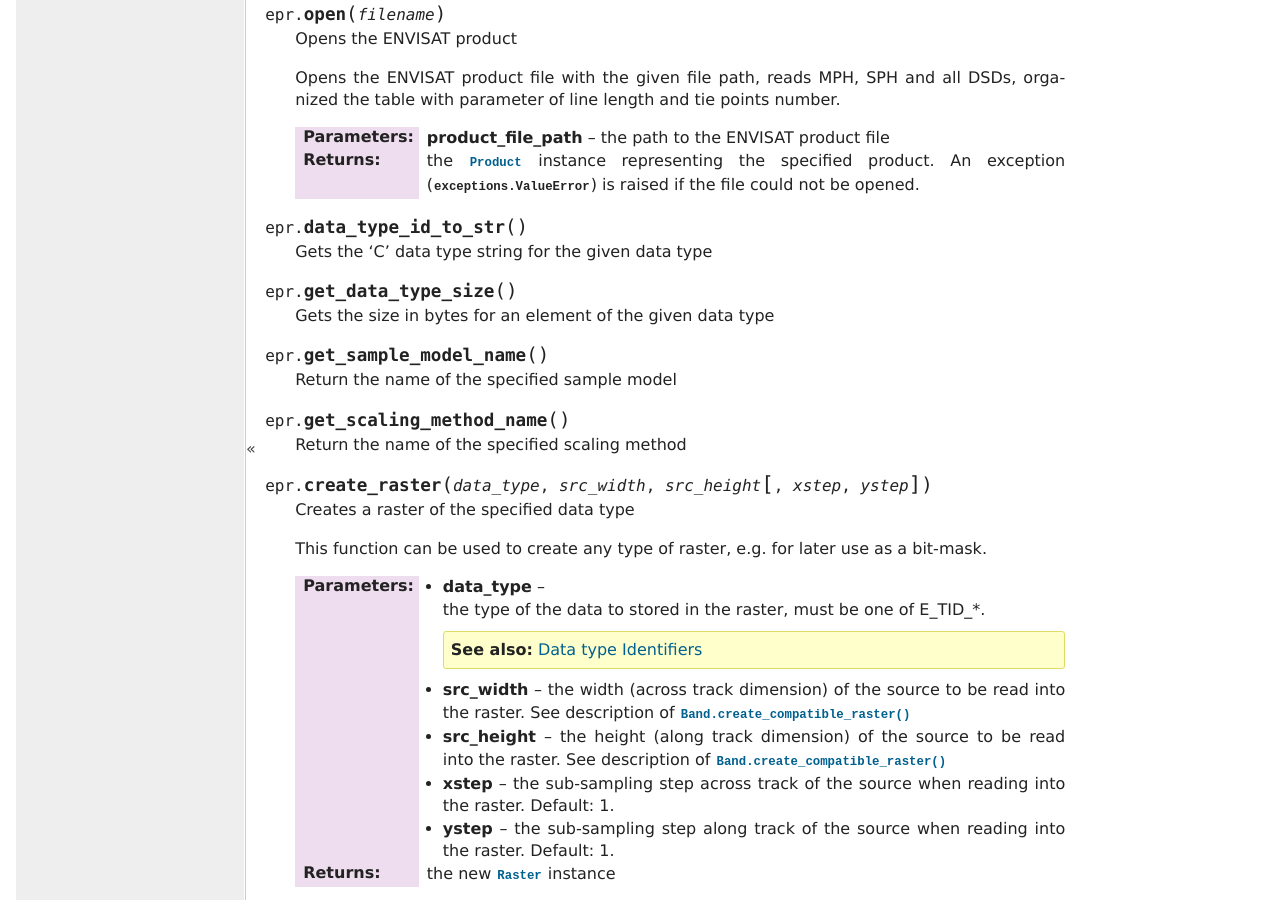
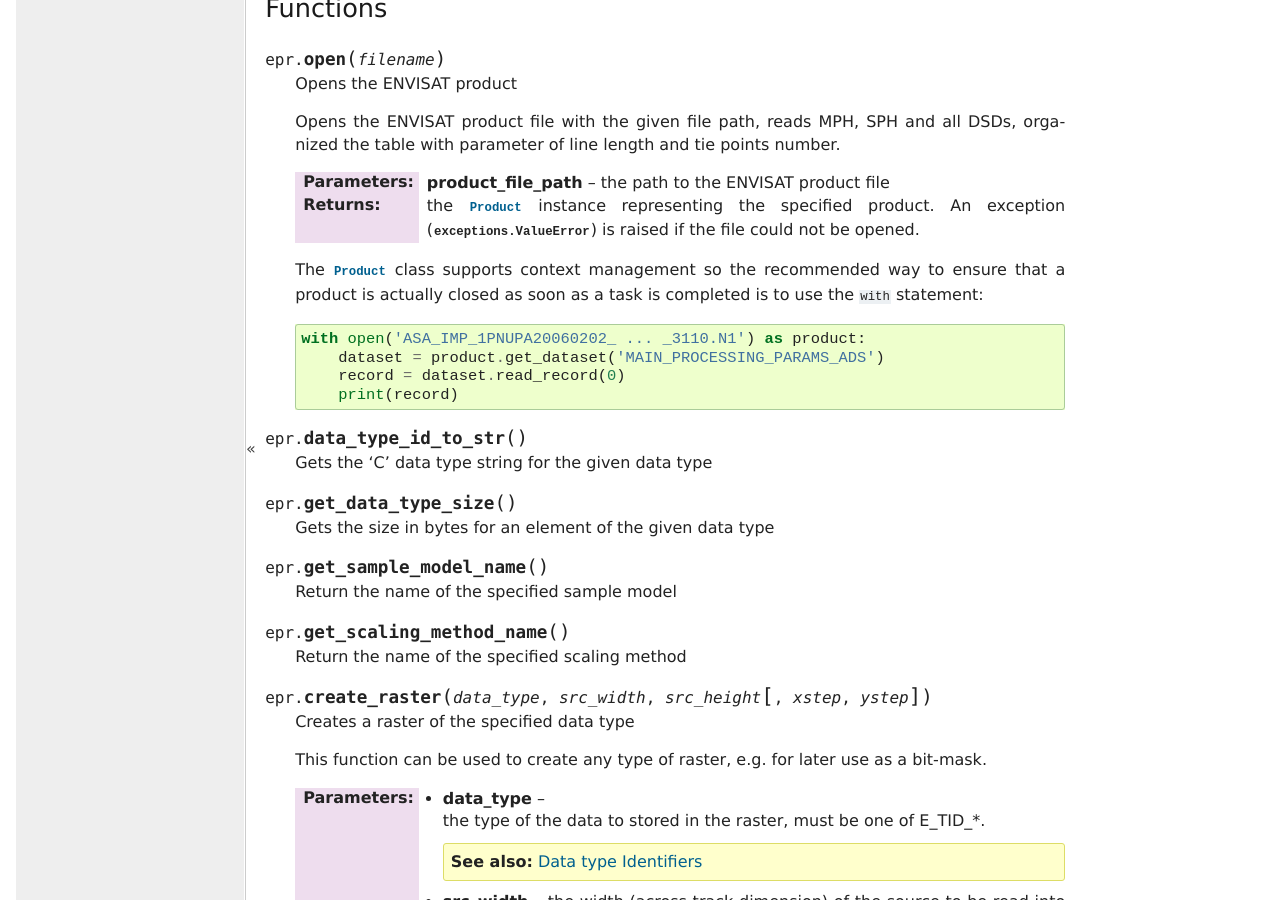
Before and after one commit to avalentino/pyepr, a Sphinx documentation site: the page built from doc/reference.txt, in a window 1280 px wide and 900 px high, scrolled down 15264 px. Built offline with Sphinx 7.4.7, drawn with Linux system fonts in a browser that asks for light colours; formulas are drawn with MathJax 3.

Commit message:
Implemented context manager for the epr.Product class

```diff
--- a/doc/NEWS.txt
+++ b/doc/NEWS.txt
@@ -10,6 +10,8 @@
   on the garbage collector behaviour (closes :issue:`7`)
 * new :attr:`epr.Product.closed` (read-only) attribute that can be used to
   check if a :class:`epr.Product` has been closed
+* the :class:`Product` class now supports context management so they can be
+  used in ``with`` statements
 * added entries for :data:`epr.__version__` and :data:`epr.__revision__` in
   the reference manual
 * the :data:`epr.__revision__` module attribute is now deprecated
--- a/doc/reference.txt
+++ b/doc/reference.txt
@@ -1042,6 +1044,15 @@
         product. An exception (:exc:`exceptions.ValueError`) is raised
         if the file could not be opened.
 
+   The :class:`Product` class supports context management so the recommended
+   way to ensure that a product is actually closed as soon as a task is
+   completed is to use the ``with`` statement::
+
+       with open('ASA_IMP_1PNUPA20060202_ ... _3110.N1') as product:
+           dataset = product.get_dataset('MAIN_PROCESSING_PARAMS_ADS')
+           record = dataset.read_record(0)
+           print(record)
+
    .. seealso :class:`Product`
 
 
```
Also changed, not shown: other parts of doc/reference.txt (+2 -0 lines), 2 other files.
